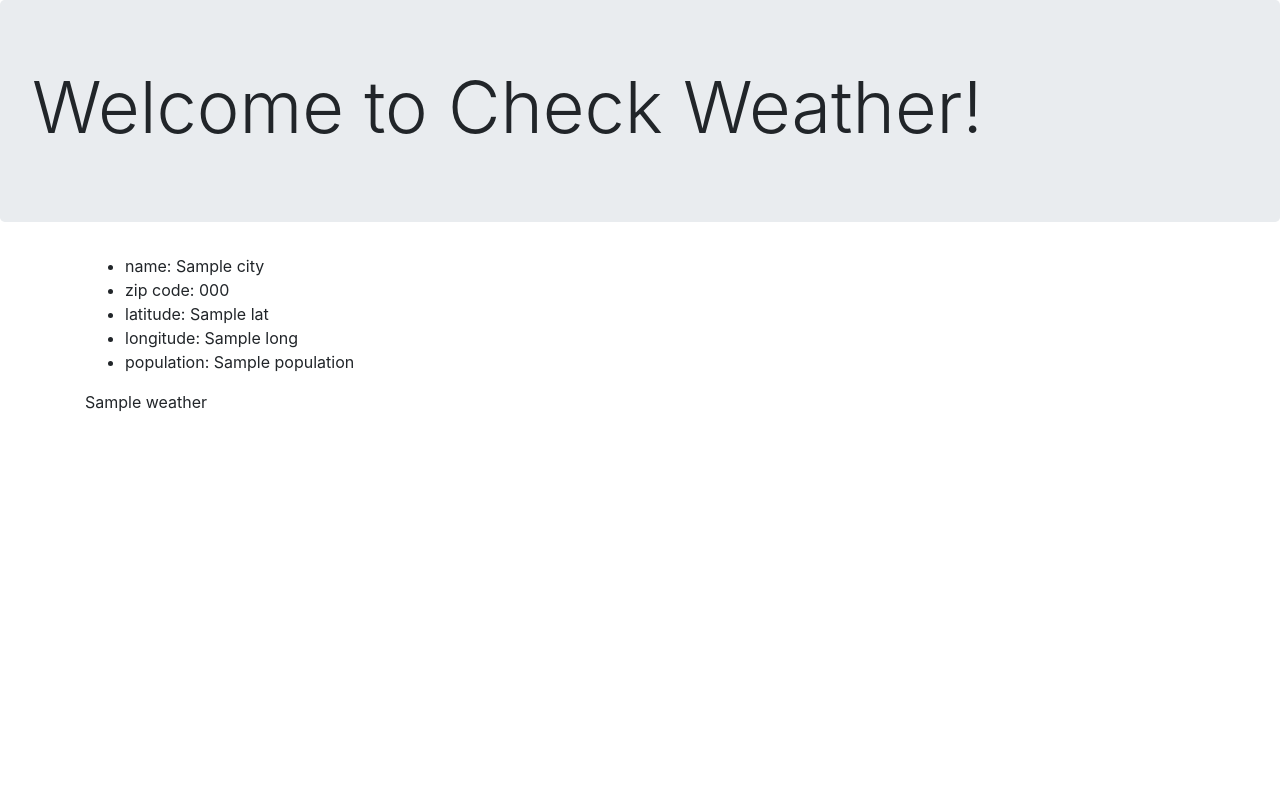
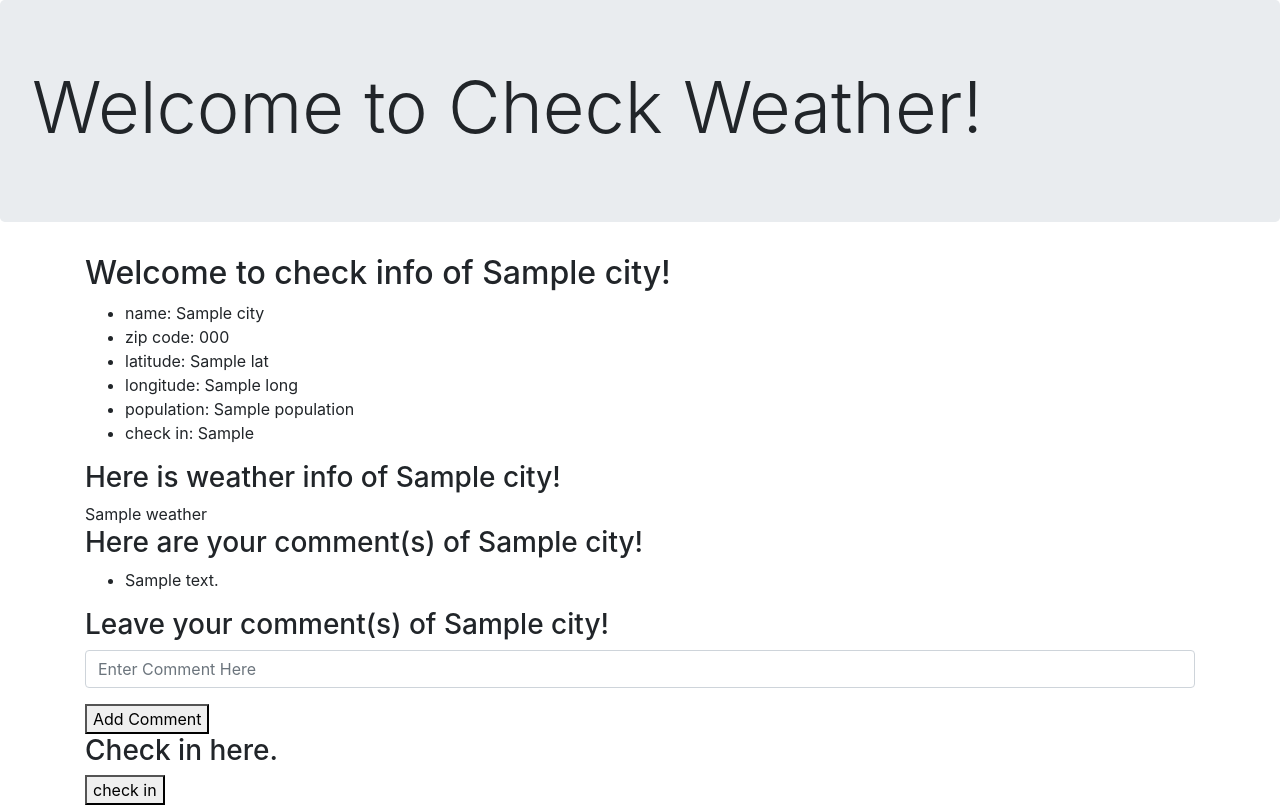
Before and after one commit to kaizhiwu/project1, a Flask app: template templates/location.html in a window 1280 px wide. Before the commit the page ends 412 px from the top, so only its background shows below. Run offline with Flask 2, Linux system fonts and the light colour scheme; the template is opened without the code that fills it: most values are stand-ins (such as "Sample title", 1, 10 or a date in 2020); some libraries are stand-ins or nearby versions.

Commit message:
final version

```diff
--- a/application.py
+++ b/application.py
@@ -1,6 +1,6 @@
 import os, requests, json
 
-from flask import Flask, session, request, render_template, redirect, url_for, escape
+from flask import Flask, session, request, render_template, redirect, url_for, escape, jsonify
 from flask_session import Session
 from sqlalchemy import create_engine
 from sqlalchemy.orm import scoped_session, sessionmaker
@@ -23,7 +23,6 @@ Session(app)
 # Set up database
 engine = create_engine(os.getenv("DATABASE_URL"))
 db = scoped_session(sessionmaker(bind=engine))
-
 
 @app.route('/')
 def index():
@@ -83,9 +82,44 @@ def location():
     location = db.execute("SELECT * FROM zip_codes WHERE zipcode = :zipcode or city = :city",
     {"zipcode": zipcode, "city": city}).fetchone()
 
-    #generate a url for the api call.
+    #generate an url for the api call.
     KEY = 'e613b2582952ed3093a1ce6dde1b1521'
     api_url= "https://api.darksky.net/forecast/" + KEY + '/'+ location.lat + ','+ location.long
     weather = requests.get(api_url).json()
     weather = json.dumps(weather["currently"], indent = 2)
-    return render_template("location.html", location = location, weather = weather)
+
+    #when the user enters the page, get the comment info.
+    if session.get("notes") is None:
+        session["notes"] = []
+    try:
+        note = request.form["note"]
+        session["notes"].append(note)
+    except:
+        session["notes"] = []
+
+    #when the user enters the page, get the check_in info.
+    try:
+        check_in = request.form["check_in"]
+        if check_in == 1 and session["check_in"] == 0:
+            location.check_ins += 1
+            session["check_in"] += 1
+            db.execute("UPDATE zip_codes SET check_ins = :location.check_ins WHERE zipcode = :location.zipcode",
+            {"location.check_ins": location.check_ins, "location.zipcode": location.zipcode})
+            db.commit()
+    except:
+        session["check_in"] = 0
+
+    return render_template("location.html", location = location, weather = weather, notes=session["notes"])
+
+
+@app.route('/api/<string:zipcode>')
+def api(zipcode):
+    location = db.execute("SELECT * FROM zip_codes WHERE zipcode = :zipcode",
+    {"zipcode": zipcode}).fetchone()
+
+    # Make sure location exists.
+    if location is None:
+        return jsonify({"error": "Invalid zipcode"}), 404
+
+    # Get all the info.
+    return render_template('api_call.html', location=location)
--- a/templates/location.html
+++ b/templates/location.html
@@ -1,18 +1,47 @@
 {% extends "layout.html" %}
 
 {% block title %}
-    Location Page
+    Location Page of {{location.city }}
 {% endblock %}
 
 {% block body %}
-
+    <h2>Welcome to check info of {{ location.city.capitalize() }}!</h2>
     <ul>
-        <li>name: {{ location.city }}</li>
+        <li>name: {{ location.city.capitalize() }}</li>
         <li>zip code: {{ location.zipcode }}</li>
         <li>latitude: {{ location.lat }}</li>
         <li>longitude: {{ location.long }}</li>
         <li>population: {{ location.population }}</li>
+        <li>check in: {{ location.check_ins }}</li>
     </ul>
 
-    <p>{{weather}}</p>
+    <h3>Here is weather info of {{ location.city.capitalize() }}!</h3>
+    <div>{{weather}}</div>
+
+    <h3>Here are your comment(s) of {{ location.city.capitalize() }}!</h3>
+    <ul>
+        {% for note in notes %}
+            <li>{{ note }}</li>
+        {% endfor %}
+    </ul>
+
+    <h3>Leave your comment(s) of {{ location.city.capitalize() }}!</h3>
+    <form id="comment" action="{{ url_for('location') }}" method="post">
+
+        <div class="form-group">
+            <input type="text" class="form-control" name="note" placeholder="Enter Comment Here">
+        </div>
+
+        <input type="hidden" name="zipcode" value={{location.zipcode}}>
+        <input type="hidden" name="city" value={{location.city}}>
+        <button>Add Comment</button>
+    </form>
+
+    <h3>Check in here.</h3>
+    <form id="check_in" action="{{ url_for('location') }}" method="post">
+        <input type="hidden" name="check_in" value= 1 >
+        <input type="hidden" name="zipcode" value={{location.zipcode}}>
+        <input type="hidden" name="city" value={{location.city}}>
+        <button>check in</button>
+    </form>
 {% endblock %}
```
Also changed, not shown: templates/api_call.html (added, +21 -0 lines), 2 other files.
